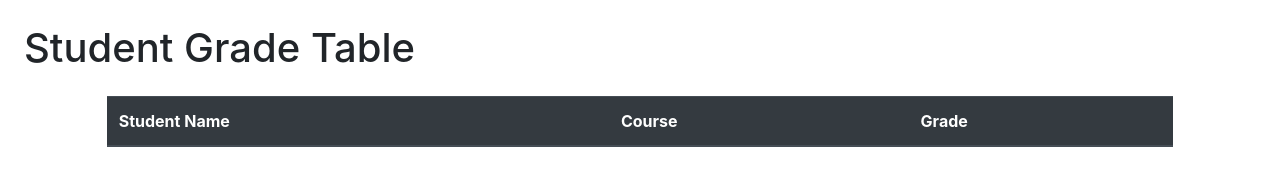
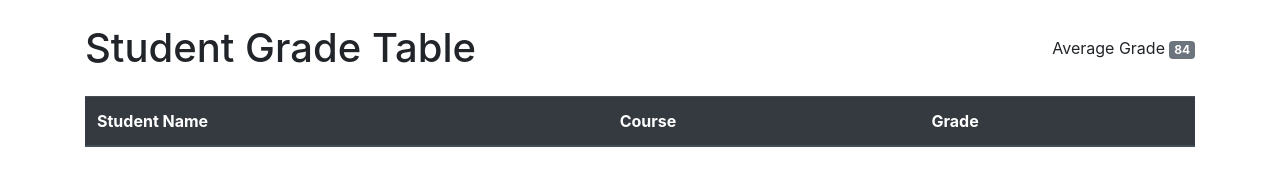
Before and after one commit to kurtyazdizadeh/student-grade-table, a plain HTML site: page index.html in a window 1280 px wide. Drawn offline with nearby package versions, Linux system fonts and the light colour scheme; no server answers.

Commit message:
added average grade badge with vertical centering and text alignment

```diff
--- a/index.html
+++ b/index.html
@@ -6,9 +6,15 @@
   <link rel="stylesheet" href="https://cdnjs.cloudflare.com/ajax/libs/twitter-bootstrap/4.4.1/css/bootstrap.css">
   <title>LFZ Student Grade Table</title>
 </head>
-<body>
-  <h1 class="m-4">Student Grade Table</h1>
-  <table class="table table-striped mx-auto col-10">
+<body class="container">
+  <header class="row my-4">
+    <h1 class="m-0 col-9">Student Grade Table</h1>
+    <div class="average-grade my-auto text-right col-3">
+      <span>Average Grade</span>
+      <span class="badge badge-secondary">84</span>
+    </div>
+  </header>
+  <table class="table table-striped mx-auto col-12">
     <thead class="thead-dark">
       <th>Student Name</th>
       <th>Course</th>
```
